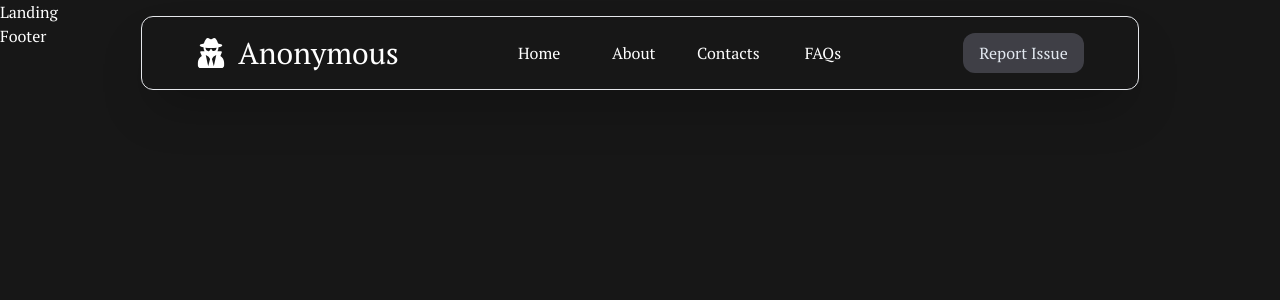
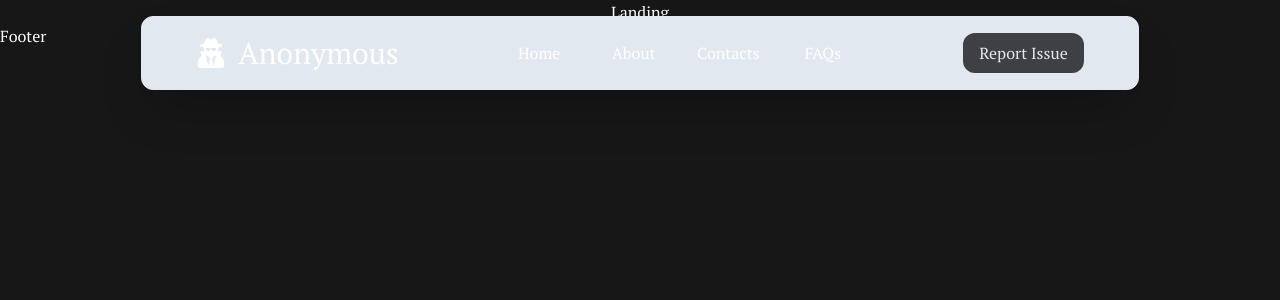
Before and after one commit to MuthonduG/anonymous_frontend, a Next.js app: page /landing in a window 1280 px wide. Shown: the top 300 px of the page. Built offline with nearby package versions, Linux system fonts and the light colour scheme; a web font is replaced by a local one.

Commit message:
updates: nav bg color change

```diff
--- a/app/landing/page.tsx
+++ b/app/landing/page.tsx
@@ -2,7 +2,9 @@ import React from 'react'
 
 const Landing = () => {
   return (
-    <div className="">Landing</div>
+    <section className='flex justify-center items-center z-0'>
+      Landing
+    </section>
   )
 }
 
--- a/components/Navbar/Navbar.tsx
+++ b/components/Navbar/Navbar.tsx
@@ -1,4 +1,4 @@
-import React, { ReactNode } from 'react'
+import React, { ReactNode } from 'react';
 import { FaUserSecret } from "react-icons/fa";
 import Link from 'next/link';
 import Button from '../ui/Button';
@@ -9,22 +9,22 @@ import { LuMessageCircleQuestion } from "react-icons/lu";
 import { TiThMenuOutline } from "react-icons/ti";
 
 type landingPageLinks = {
-  label: string
-  link: string
-  icon: ReactNode
-}
+  label: string;
+  link: string;
+  icon: ReactNode;
+};
 
 const landingPageHyperlinks: landingPageLinks[] = [
-  {label: 'Home', link: "/landing", icon:<HiHome />},
-  {label: 'About', link: "#contact", icon: <LuFileCode2/>},
-  {label: 'Contacts', link: "#contact", icon: <FiPhoneIncoming/>},
-  {label: 'FAQs', link: "#faqs", icon: <LuMessageCircleQuestion/>},
-]
+  { label: 'Home', link: "/landing", icon: <HiHome /> },
+  { label: 'About', link: "#about", icon: <LuFileCode2 /> },
+  { label: 'Contacts', link: "#contact", icon: <FiPhoneIncoming /> },
+  { label: 'FAQs', link: "#faqs", icon: <LuMessageCircleQuestion /> },
+];
 
 const Navbar = () => {
   return (
-    <nav className="flex justify-center items-center p-4 fixed w-screen">
-      <div className="flex xl:justify-around md:justify-between items-center xl:w-[80%] md:w-full gap-4 shadow-2xl border rounded-xl p-3">
+    <nav className="flex justify-center items-center p-4 fixed w-screen z-50">
+      <div className="flex xl:justify-around md:justify-between items-center xl:w-[80%] md:w-full gap-4 shadow-2xl border rounded-xl p-3 bg-slate-200">
         {/* Icon */}
         <div className="text-3xl">
           <Link href={'/landing'} className='flex justify-center items-center gap-3'>
@@ -35,30 +35,33 @@ const Navbar = () => {
 
         {/* Hyper links */}
         <div className="grid-cols-4 gap-4 xl:grid md:hidden">
-          {
-            landingPageHyperlinks.map((itemLink, index)=> {
-              return(
-                <Link href={itemLink.link} key={index} className='group flex justify-center items-center p-2 py-3 rounded-full hover:bg-zinc-400 hover:text-slate-100 hover:shadow-md transition delay-150 ease-in-out hover:animate-bounce'>
-                  <span className='group-hover:hidden'>{itemLink.label}</span>
-                  <span className='hidden group-hover:block'>{itemLink.icon}</span>
-                </Link>
-              )
-            })
-          }
+          {landingPageHyperlinks.map((itemLink, index) => {
+            return (
+              <Link
+                href={itemLink.link}
+                key={index}
+                className="group flex justify-center items-center p-2 py-3 rounded-full hover:bg-zinc-500 hover:text-slate-100 hover:shadow-md transition delay-150 ease-in-out hover:animate-bounce"
+              >
+                <span className="group-hover:hidden">{itemLink.label}</span>
+                <span className="hidden group-hover:block">{itemLink.icon}</span>
+              </Link>
+            );
+          })}
         </div>
 
-        {/* buttons */}
+        {/* Buttons */}
         <div className="flex justify-center items-center">
-          <Button className='md:hidden xl:flex'>
-            Report Issue
-          </Button>
-          <button type="button" className='bg-transparent p-2 text-2xl text-slate-900 xl:hidden md:flex flex justify-center items-center'>
-            <TiThMenuOutline/>
+          <Button className="md:hidden xl:flex">Report Issue</Button>
+          <button
+            type="button"
+            className="bg-transparent p-2 text-2xl text-slate-900 xl:hidden md:flex flex justify-center items-center"
+          >
+            <TiThMenuOutline />
           </button>
         </div>
       </div>
     </nav>
-  )
-}
+  );
+};
 
-export default Navbar
+export default Navbar;
```
